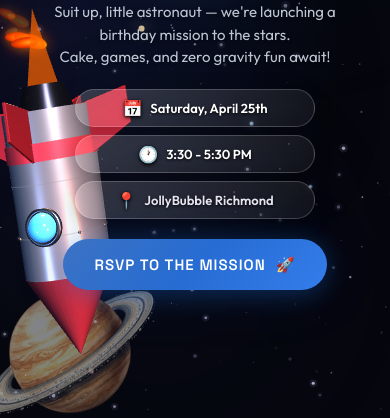
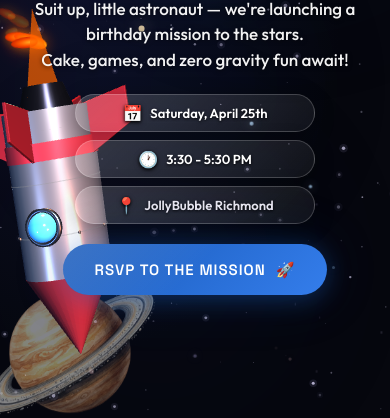
Before and after one commit to dariamorrison26-cell/Birthday, a plain HTML site: page index.html in a window 390 px wide. Shown: the part 426-844 px from the top of the page. Drawn offline with nearby package versions, Linux system fonts and the light colour scheme; animation ran at ten frames a second.

Commit message:
Enhance subheading visibility with larger font size and brighter color

```diff
--- a/index.html
+++ b/index.html
@@ -447,13 +447,13 @@
 
     /* Subheading */
     .subheading {
-      font-size: clamp(16px, 3vw, 22px);
-      font-weight: 400;
-      color: rgba(220, 230, 245, 0.85);
-      max-width: 460px;
+      font-size: clamp(18px, 4vw, 24px);
+      font-weight: 500;
+      color: rgba(255, 255, 255, 0.95);
+      max-width: 520px;
       line-height: 1.6;
       margin: 8px auto 8px;
-      text-shadow: 0 1px 3px rgba(0, 0, 0, 0.5);
+      text-shadow: 0 1px 4px rgba(0, 0, 0, 0.6);
     }
 
     /* Event details */
@@ -640,11 +640,12 @@
       }
 
       .subheading {
-        font-size: 15px;
+        font-size: 17px;
+        font-weight: 500;
         line-height: 1.5;
-        margin: 6px auto 6px;
-        max-width: 320px;
-        color: rgba(220, 230, 245, 0.85);
+        margin: 6px auto 8px;
+        max-width: 360px;
+        color: rgba(255, 255, 255, 0.95);
       }
 
       /* -- Event details — stack vertically -- */
```
